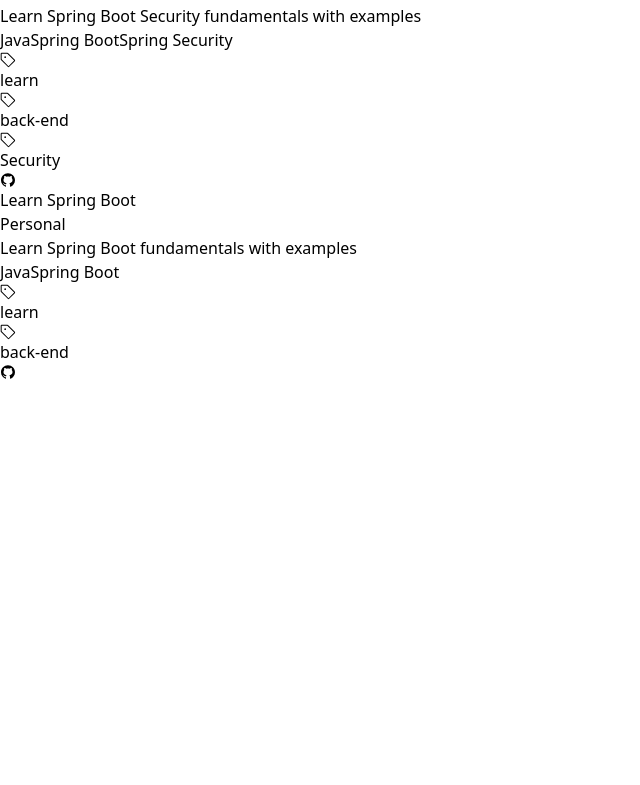
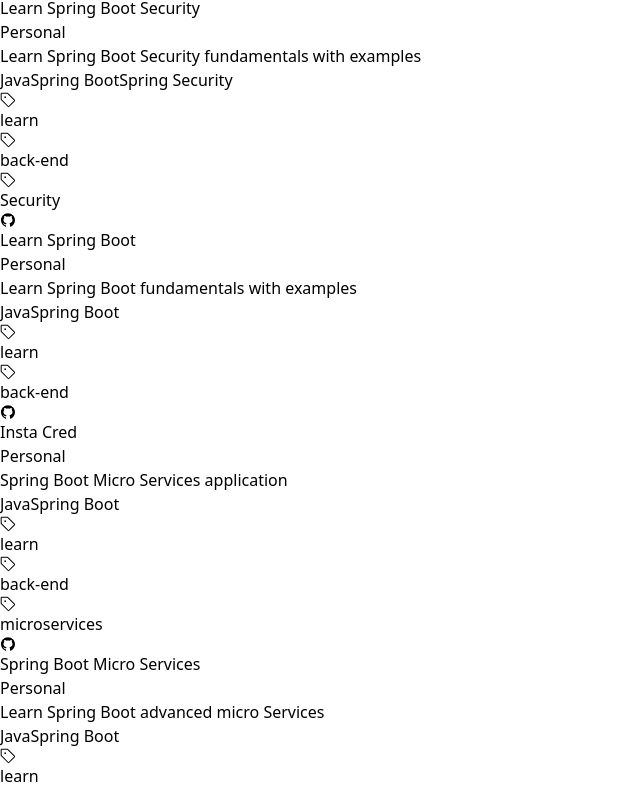
Before and after one commit to devravinder/project-dashboard, a React (Vite) app: page / in a window 1280 px wide. Shown: the part 2012-2797 px from the top of the page, without its empty margins (0-640 px from the left). Before the commit the page ends 2392 px from the top, so only its background shows below. Built offline with nearby package versions, Linux system fonts and the light colour scheme.

Commit message:
feat: add spring boot micro services

```diff
--- a/src/data/repositories.ts
+++ b/src/data/repositories.ts
@@ -29,7 +29,8 @@
   STREAMING:'streaming',
   VIDEO_STREAMING:'Video Streaming',
   AUDIO_STREAMING:'Audio Streaming',
-  SECURITY: 'Security'
+  SECURITY: 'Security',
+  MICRO_SERVICES: 'Microservices',
 }
 
 const TECHNOLOGIES = {
@@ -157,4 +158,28 @@
     ],
     repoUrl: 'https://github.com/devravinder/spring-boot-learn',
   },
+  {
+    id: '9',
+    name: 'Insta Cred',
+    description: 'Spring Boot Micro Services application ',
+    category: CATEGORIES.PERSONAL,
+    tags: [TAGS.LEARN, TAGS.BACK_END, TAGS.MICROSERVICES],
+    technologies: [
+      { name: TECHNOLOGIES.JAVA },
+      { name: TECHNOLOGIES.SPRING_BOOT},
+    ],
+    repoUrl: 'https://github.com/devravinder/insta-cred',
+  },
+  {
+    id: '10',
+    name: 'Spring Boot Micro Services',
+    description: 'Learn Spring Boot advanced micro Services ',
+    category: CATEGORIES.PERSONAL,
+    tags: [TAGS.LEARN, TAGS.BACK_END, TAGS.MICROSERVICES],
+    technologies: [
+      { name: TECHNOLOGIES.JAVA },
+      { name: TECHNOLOGIES.SPRING_BOOT},
+    ],
+    repoUrl: 'https://github.com/devravinder/spring-boot-micro-services',
+  },
 ];
```
